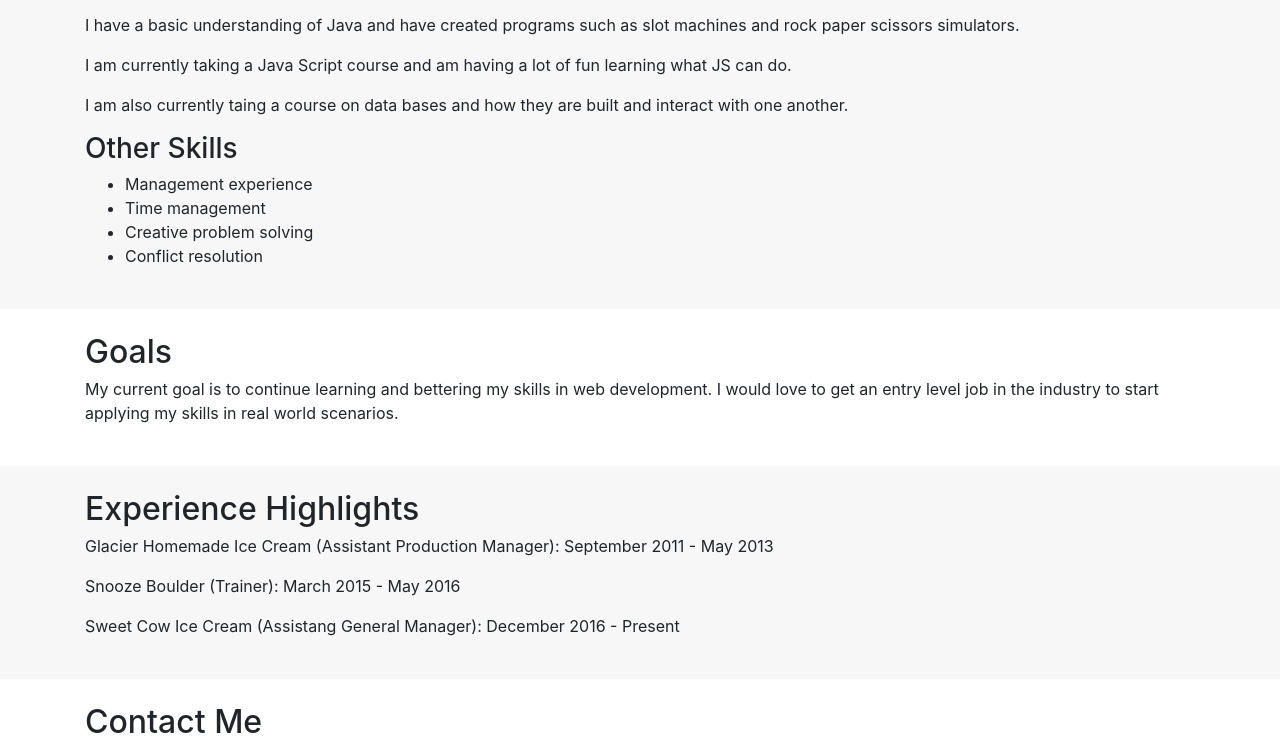
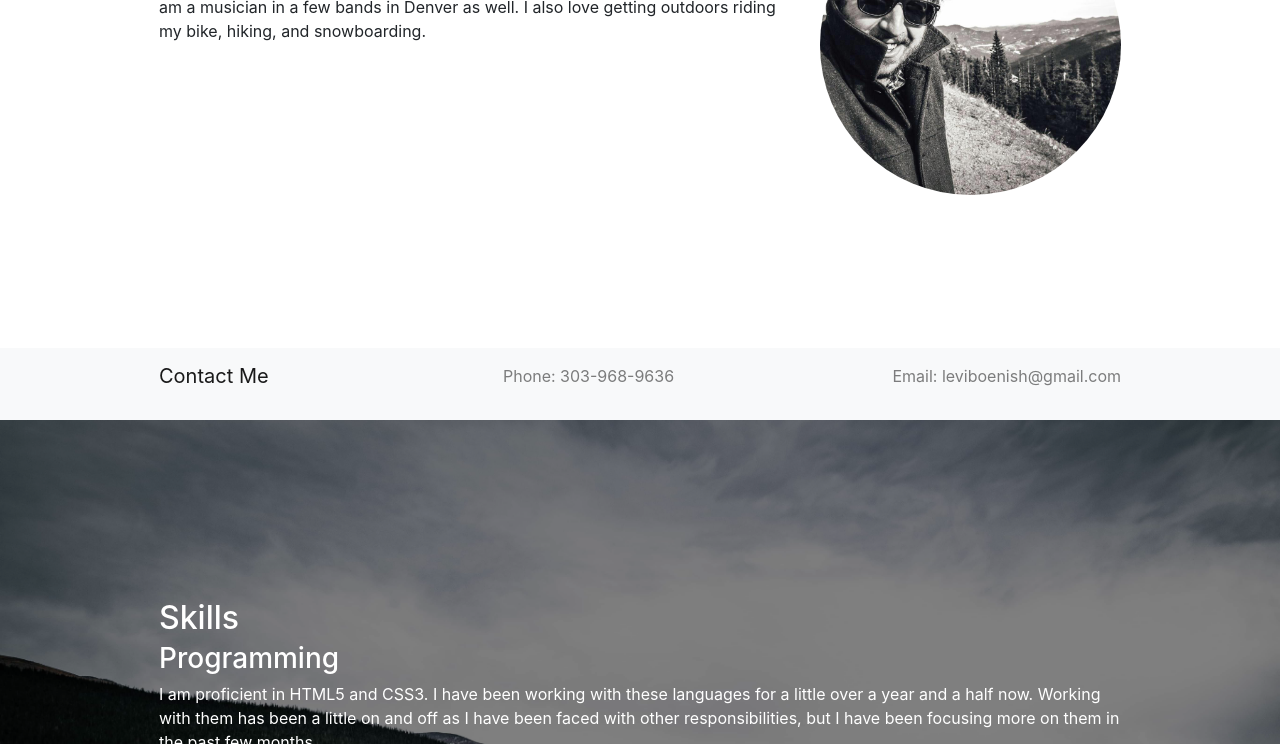
Before and after one commit to leviboenish/leviboenish.github.io, a plain HTML site: page index.html in a window 1280 px wide. Shown: the part 380-1124 px from the top of the page. Drawn offline with Linux system fonts and the light colour scheme.

Commit message:
Updated styles and full height sections
added some cool tidbits

```diff
--- a/css/main.css
+++ b/css/main.css
@@ -5,4 +5,50 @@ section:nth-of-type(even) {
 
 section {
 	padding: 25px 0;
+	min-height: 100vh;
+	display: flex;
+	justify-content: center;
+	align-items: center;
 }
+
+#Skills, #Experience {
+	background-image: url("../img/mountains.jpg");
+	background-size: cover;
+	background-position: 50%;
+	position: relative;
+	color: white;
+	z-index: 1;
+	background-attachment: fixed;
+
+}
+
+#Skills:after, #Experience:after {
+	background: rgba(0,0,0,0.5);
+	position: absolute;
+	top: 0;
+	bottom: 0;
+	left: 0;
+	right: 0;
+	content: "";
+	z-index: -1;
+}
+
+#About {
+	padding-top: 75px;
+}
+
+
+#Goals {
+	background-color: #111;
+	color: white;
+}
+
+
+
+@media (min-width: 1200px) {
+
+.container {
+    max-width: 992px;
+}
+
+}
--- a/index.html
+++ b/index.html
@@ -11,7 +11,7 @@
 	</head>
 	<body>
 
-		<nav class="navbar navbar-expand-lg navbar-light bg-light">
+		<nav class="navbar navbar-expand-lg navbar-light bg-light fixed-top">
 			<div class="container">
 				<a class="navbar-brand" href="#">Levi Boenish</a>
 				<button class="navbar-toggler" type="button" data-toggle="collapse" data-target="#navbarText" aria-controls="navbarText" aria-expanded="false" aria-label="Toggle navigation">
@@ -20,8 +20,8 @@
 				<div class="collapse navbar-collapse" id="navbarText">
 					<ul class="navbar-nav mr-auto">
 						<li class="nav-item"><a class="nav-link" href ="#About">About</a></li>
-						<li class="nav-item"><a class="nav-link" href="#Skills>">Skills</a></li>
-						<li class="nav-item"><a class="nav-link" href="#Goals>">Goals</a></li>
+						<li class="nav-item"><a class="nav-link" href="#Skills">Skills</a></li>
+						<li class="nav-item"><a class="nav-link" href="#Goals">Goals</a></li>
 						<li class="nav-item"><a class="nav-link" href="#Experience">Experience</a></li>
 						<li class="nav-item"><a class="nav-link" href="#Contact">Contact</a></li>
 					</ul>
@@ -31,8 +31,15 @@
 		</nav>
 		<section id="About">
 			<div class="container">
+				<div class="row">
+				<div class="col-md-8">
 				<h1>About Me</h1>
 				<p>I am an aspiring developer from Boulder Colorado. Currently in school to hone my craft as well as looking for development opportunities in the Denver/Boulder area. I am a musician in a few bands in Denver as well. I also love getting outdoors riding my bike, hiking, and snowboarding.</p>
+				</div>
+				<div class="col-md-4">
+					<img class="rounded-circle img-fluid" src="img/me.jpg">
+				</div>
+				</div>
 			</div>
 		</section>
 		<section id="Skills">
@@ -66,13 +73,13 @@
 				<p>Sweet Cow Ice Cream (Assistang General Manager): December 2016 - Present</p>
 			</div>
 		</section>
-		<section id="Contact">
+		<nav id="Contact" class="navbar navbar-expand-lg navbar-light bg-light fixed-bottom">
 			<div class="container">
-				<h2>Contact Me</h2>
-				<p>Phone: 303-968-9636</p>
-				<p>Email: leviboenish@gmail.com</p>
+				<p class="navbar-brand">Contact Me</p>
+				<p class="navbar-text">Phone: 303-968-9636</p>
+				<p class="navbar-text">Email: leviboenish@gmail.com</p>
 			</div>
-		</section>
+		</nav>
 		<script src="js/jquery.js"></script>
 		<script src="js/bootstrap.min.js"></script>
 	</body>
```
Also changed, not shown: img/me.jpg (added), img/mountains.jpg (added).
